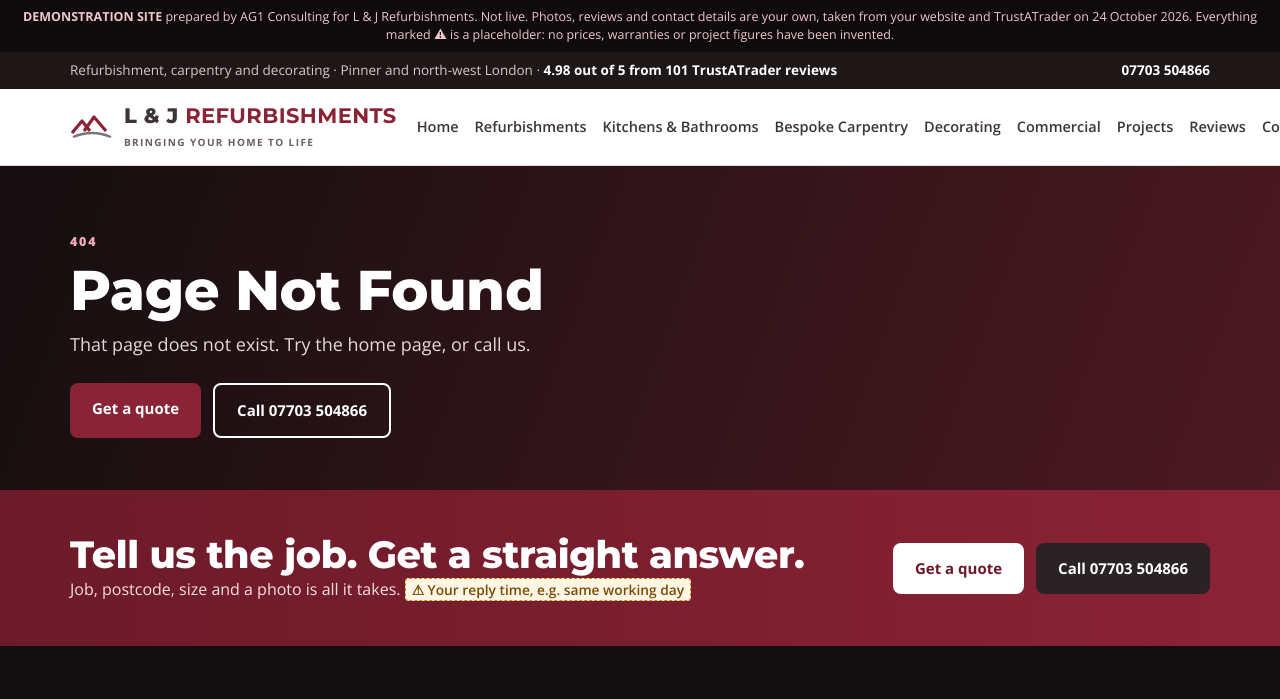
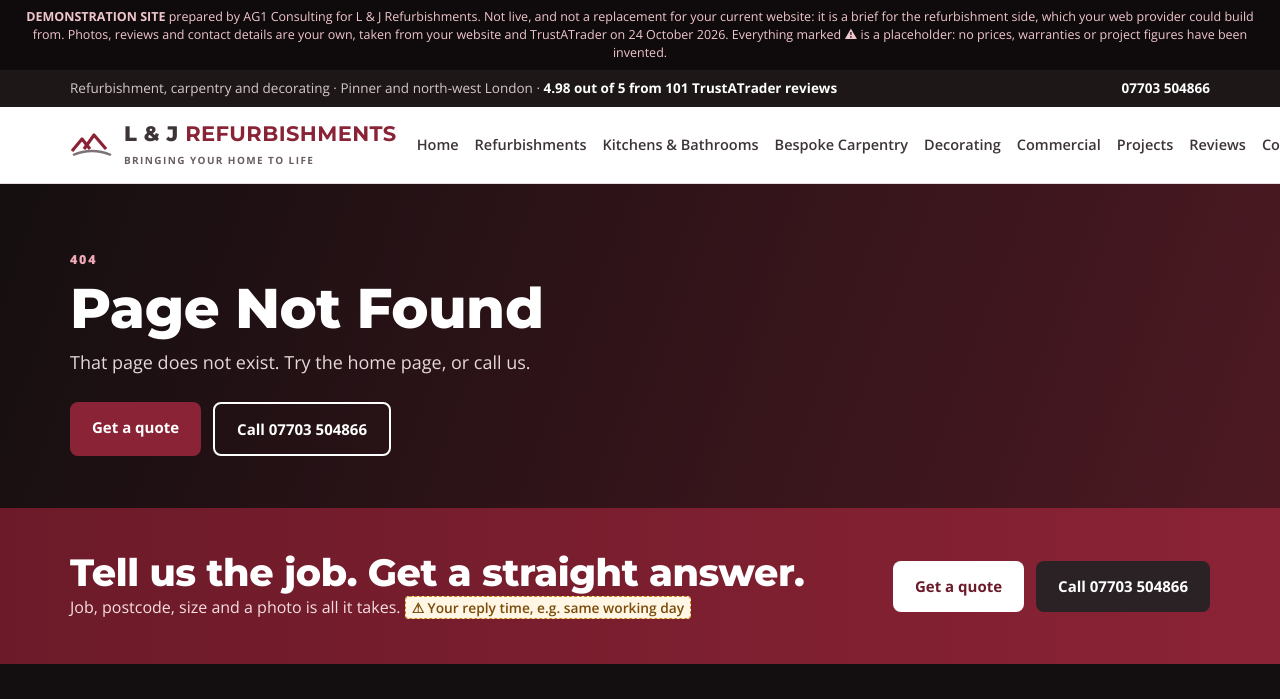
Before and after one commit to andrei170/lj-refurbishments-demo, a plain HTML site: page 404.html in a window 1280 px wide. Shown: the top 699 px of the page. Drawn offline with nearby package versions, Linux system fonts and the light colour scheme.

Commit message:
Build AG1 asset pack

```diff
--- a/404.html
+++ b/404.html
@@ -4,10 +4,11 @@
 <link rel="stylesheet" href="styles.css">
 <script type="application/ld+json">{"@context": "https://schema.org", "@type": "GeneralContractor", "name": "L & J Refurbishments", "telephone": "+447703504866", "email": "info@ljrefurbishments.co.uk", "url": "https://andrei170.github.io/lj-refurbishments-demo/", "address": {"@type": "PostalAddress", "addressLocality": "Pinner", "addressRegion": "Middlesex", "addressCountry": "GB"}, "areaServed": [{"@type": "City", "name": "Pinner"}, {"@type": "City", "name": "Harrow"}, {"@type": "City", "name": "Northwood"}, {"@type": "City", "name": "Ruislip"}, {"@type": "City", "name": "Hatch End"}, {"@type": "City", "name": "Eastcote"}, {"@type": "City", "name": "Watford"}], "openingHours": "09:00-17:00", "aggregateRating": {"@type": "AggregateRating", "ratingValue": "4.98", "bestRating": "5", "reviewCount": "101"}}</script>
 </head><body>
-<div class="demo"><b>DEMONSTRATION SITE</b> prepared by AG1 Consulting for L &amp; J Refurbishments. Not live. Photos, reviews and contact details are your own, taken from your website and TrustATrader on 24 October 2026. Everything marked &#9888; is a placeholder: no prices, warranties or project figures have been invented.</div>
+<div class="demo"><b>DEMONSTRATION SITE</b> prepared by AG1 Consulting for L &amp; J Refurbishments. Not live, and not a replacement for your current website: it is a brief for the refurbishment side, which your web provider could build from. Photos, reviews and contact details are your own, taken from your website and TrustATrader on 24 October 2026. Everything marked &#9888; is a placeholder: no prices, warranties or project figures have been invented.</div>
 <div class="top"><div class="wrap"><span class="tl">Refurbishment, carpentry and decorating &middot; Pinner and north-west London &middot; <b>4.98 out of 5 from 101 TrustATrader reviews</b></span><span><a href="tel:+447703504866"><b>07703 504866</b></a></span></div></div>
 <header class="site"><div class="wrap"><a class="logo" href="index.html"><svg width="44" height="28" viewBox="0 0 44 28" aria-hidden="true"><path d="M2 20 12 8l8 10" fill="none" stroke="#8a2335" stroke-width="3.2" stroke-linejoin="round"/><path d="M14 18 24 4l12 14" fill="none" stroke="#8a2335" stroke-width="3.2" stroke-linejoin="round"/><path d="M3 24c12-5 26-5 38 0" fill="none" stroke="#7d7275" stroke-width="2.4"/></svg><span><span class="tx">L &amp; J <b>Refurbishments</b></span><small>BRINGING YOUR HOME TO LIFE</small></span></a>
 <nav class="main"><a href="index.html">Home</a><a href="refurbishments.html">Refurbishments</a><a href="kitchens-bathrooms.html">Kitchens &amp; Bathrooms</a><a href="carpentry.html">Bespoke Carpentry</a><a href="decorating.html">Decorating</a><a href="commercial.html">Commercial</a><a href="projects.html">Projects</a><a href="reviews.html">Reviews</a><a href="contact.html">Contact</a></nav><div class="hcall"><small>Call Jeff</small><a href="tel:+447703504866">07703 504866</a></div><a class="btn" href="contact.html">Get a quote</a></div></header>
+<nav class="mob" aria-label="Menu"><a href="index.html">Home</a><a href="refurbishments.html">Refurbishments</a><a href="kitchens-bathrooms.html">Kitchens &amp; Bathrooms</a><a href="carpentry.html">Bespoke Carpentry</a><a href="decorating.html">Decorating</a><a href="commercial.html">Commercial</a><a href="projects.html">Projects</a><a href="reviews.html">Reviews</a><a href="contact.html">Contact</a></nav>
 <section class="pagehead"><div class="wrap"><div class="eyebrow" style="margin-top:8px;color:#f0a9b6">404</div><h1>Page Not Found</h1><p>That page does not exist. Try the home page, or call us.</p><div class="cta-row"><a class="btn" href="contact.html">Get a quote</a><a class="btn ghost" href="tel:+447703504866">Call 07703 504866</a></div></div></section><section class="band"><div class="wrap"><div><h2>Tell us the job. Get a straight answer.</h2><p>Job, postcode, size and a photo is all it takes. <span class="ph">&#9888; Your reply time, e.g. same working day</span></p></div><div class="cta-row" style="margin-top:0"><a class="btn" href="contact.html">Get a quote</a><a class="btn dark" href="tel:+447703504866">Call 07703 504866</a></div></div></section>
 <footer class="site"><div class="wrap"><div class="foot">
 <div><a class="logo" href="index.html"><svg width="44" height="28" viewBox="0 0 44 28" aria-hidden="true"><path d="M2 20 12 8l8 10" fill="none" stroke="#8a2335" stroke-width="3.2" stroke-linejoin="round"/><path d="M14 18 24 4l12 14" fill="none" stroke="#8a2335" stroke-width="3.2" stroke-linejoin="round"/><path d="M3 24c12-5 26-5 38 0" fill="none" stroke="#7d7275" stroke-width="2.4"/></svg><span class="tx" style="color:#fff">L &amp; J <b style="color:#f0a9b6">Refurbishments</b></span></a>
```
